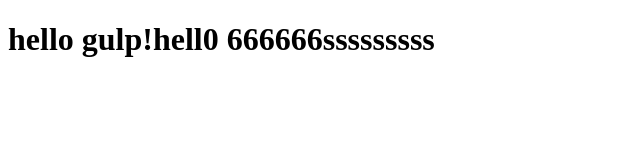
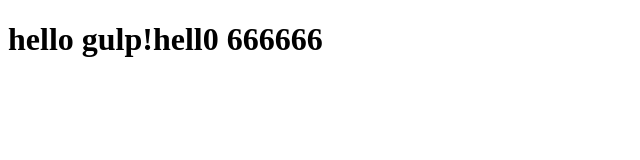
Before and after one commit to byAlice/gulp-demo, a website: page src/html/test.html in a window 1280 px wide. Shown: the whole page, without its empty margins (0-640 px from the left). Drawn offline with Linux system fonts and the light colour scheme.

Commit message:
test.html

```diff
--- a/src/html/test.html
+++ b/src/html/test.html
@@ -5,6 +5,6 @@
     <title>test</title>
 </head>
 <body>
-    <h1>hello gulp!hell0 666666sssssssss</h1>
+    <h1>hello gulp!hell0 666666</h1>
 </body>
 </html>
```
